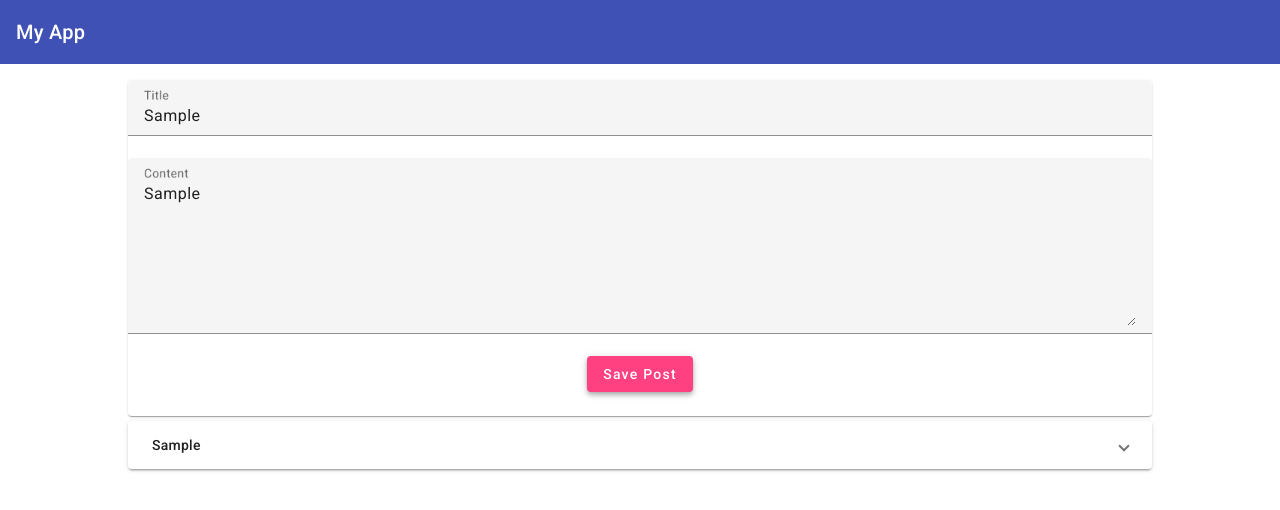
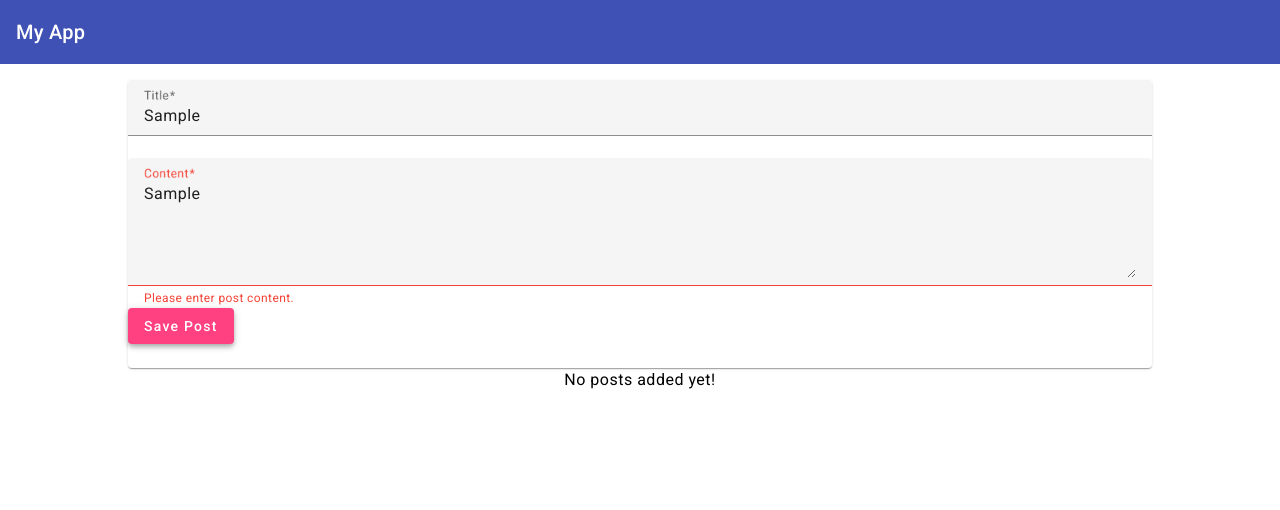
Before and after one commit to houh60/mean-course, an Angular app: page / in a window 1280 px wide. Both pictures are taken after typing "Sample", "Sample" into the empty fields and a click on the button "Save Post". Shown: the top 510 px of the page. Built offline with nearby package versions, Linux system fonts and the light colour scheme.

Commit message:
new change

```diff
--- a/src/app/app.component.ts
+++ b/src/app/app.component.ts
@@ -1,4 +1,5 @@
 import { Component } from '@angular/core';
+import { Post } from './posts/post.model';
 
 @Component({
   selector: 'app-root',
@@ -6,7 +7,7 @@ import { Component } from '@angular/core';
   styleUrls: ['./app.component.css']
 })
 export class AppComponent {
-  posts = [];
+  posts: Post[] = [];
   onPostAdded(event: any) {
     console.log("event: ", event);
     this.posts.push(event);
--- a/src/app/posts/post-create/post-create.component.html
+++ b/src/app/posts/post-create/post-create.component.html
@@ -1,11 +1,15 @@
 <mat-card>
+  <form (submit)="onAddPost(postForm)" #postForm="ngForm">
     <mat-form-field>
       <mat-label>Title</mat-label>
-    <input matInput type="text" [(ngModel)]="enteredTitle">
+      <input matInput type="text" ngModel name="title" required minlength="3" #title="ngModel">
+      <mat-error *ngIf="title.invalid">Please enter a post title.</mat-error>
     </mat-form-field>
     <mat-form-field>
       <mat-label>Content</mat-label>
-    <textarea matInput rows="6" [(ngModel)]="enteredContent"></textarea>
+      <textarea matInput rows="4" ngModel name="content" required minlength="10" #content="ngModel"></textarea>
+      <mat-error *ngIf="content.invalid">Please enter post content.</mat-error>
     </mat-form-field>
-  <button mat-raised-button color="accent" (click)="onAddPost()">Save Post</button>
+    <button mat-raised-button color="accent" type="submit">Save Post</button>
+  </form>
 </mat-card>
--- a/src/app/posts/post-create/post-create.component.ts
+++ b/src/app/posts/post-create/post-create.component.ts
@@ -1,4 +1,6 @@
 import { Component, EventEmitter, Output } from "@angular/core";
+import { Post } from "../post.model";
+import { NgForm } from "@angular/forms";
 
 @Component({
   selector: 'app-post-create',
@@ -8,12 +10,15 @@ import { Component, EventEmitter, Output } from "@angular/core";
 export class PostCreateComponent {
   enteredTitle = '';
   enteredContent = '';
-  @Output() postCreated = new EventEmitter();
+  @Output() postCreated = new EventEmitter<Post>();
 
-  onAddPost() {
-    const post = {
-      title: this.enteredTitle,
-      content: this.enteredContent
+  onAddPost(form: NgForm) {
+    if (form.invalid) {
+      return;
+    }
+    const post: Post = {
+      title: form.value.title,
+      content: form.value.content
     };
     this.postCreated.emit(post);
   }
--- a/src/app/posts/post-list/post-list.component.ts
+++ b/src/app/posts/post-list/post-list.component.ts
@@ -1,4 +1,5 @@
 import { Component, Input } from "@angular/core";
+import { Post } from "../post.model";
 
 @Component({
   selector: 'app-post-list',
@@ -6,5 +7,5 @@ import { Component, Input } from "@angular/core";
   styleUrls: ['./post-list.component.css']
 })
 export class PostListComponent {
-  @Input() posts = [];
+  @Input() posts: Post[] = [];
 }
--- /dev/null
+++ b/src/app/posts/post.model.ts
@@ -0,0 +1,4 @@
+export interface Post {
+  title: string;
+  content: string;
+}
```
Also changed, not shown: src/app/posts/post.service.ts (added, +9 -0 lines). Lines whose indentation alone changed are shown as unchanged.
